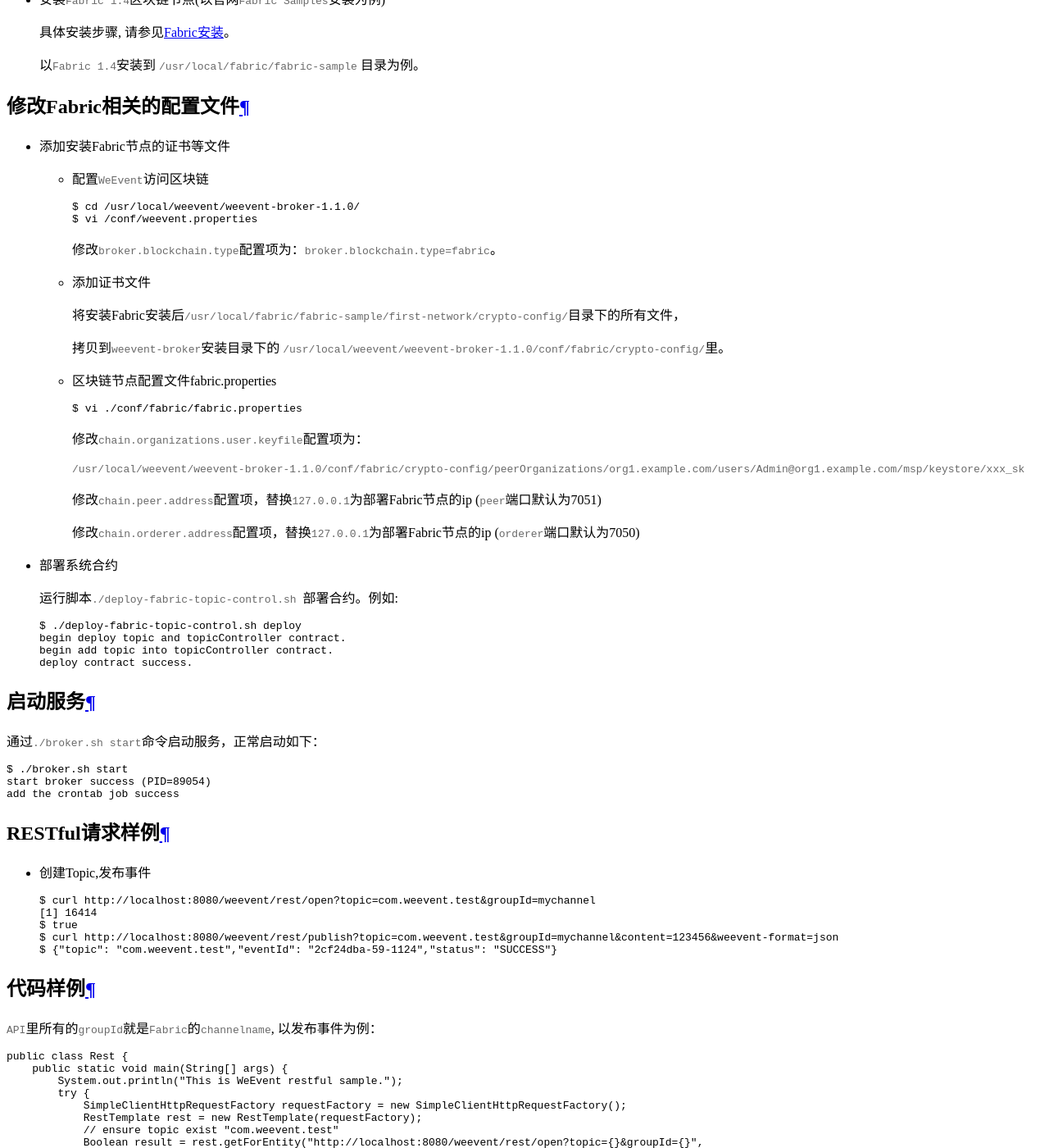
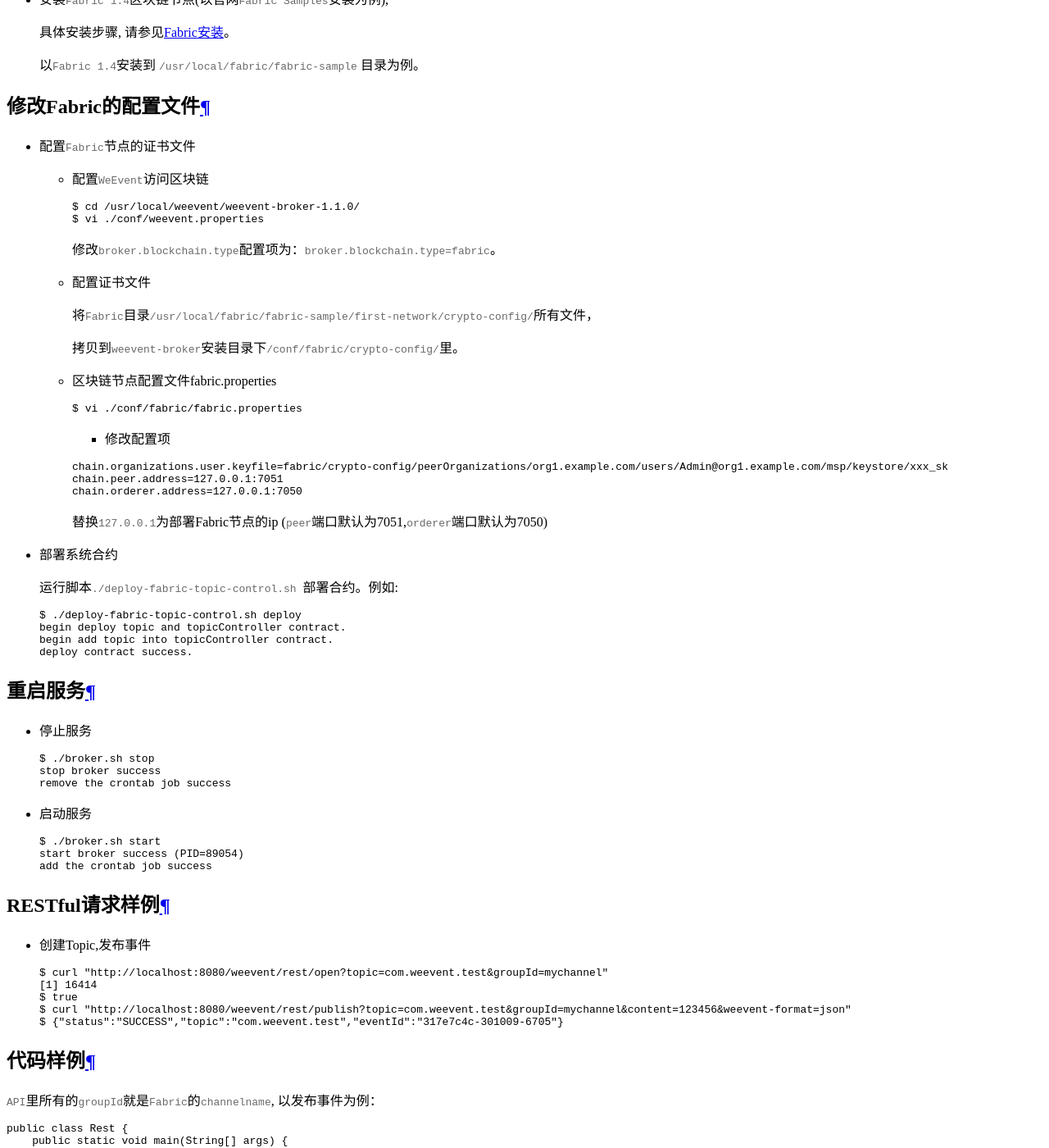
Before and after one commit to WeBankBlockchain/WeEvent-docs, a Sphinx documentation site: the page built from docs/advanced/fabric.md, in a window 1280 px wide and 1400 px high, scrolled down 802 px. Shown: the whole window at 82% size. Built offline with Sphinx 7.4.7 and the Read the Docs theme 2.0.0, drawn with Linux system fonts in a browser that asks for light colours; some of the changed text lies outside the part shown.

Commit message:
fix curl command, optizime curl result filed (#106)

````diff
--- a/docs/advanced/fabric.md
+++ b/docs/advanced/fabric.md
@@ -1,35 +1,36 @@
-## 适配Fabric
+## 配置Fabric
 
-`WeEvent`对区块链`Fabric 1.4`的支持。以下安装以`CentOS 7.2`为例。
+`WeEvent`支持区块链`Fabric 1.4`。以下安装以`CentOS 7.2`为例。
 
 ### 前置条件
-- 安装`weevent-broker`, 具体安装步骤[weevent-broker安装](../install/module/broker.html)
+- 安装`weevent-broker`, 具体安装步骤[weevent-broker章节](../install/module/broker.html)
 
   以`weevent-broker`安装到 `/usr/local/weevent/weevent-broker-1.1.0` 目录为例。
 
-- 安装`Fabric 1.4`区块链节点(以官网`Fabric Samples`安装为例)
+
+- 安装`Fabric 1.4`区块链节点(以官网`Fabric Samples`安装为例),
 
   具体安装步骤, 请参见[Fabric安装](https://hyperledger-fabric.readthedocs.io/en/latest/install.html)。
 
   以`Fabric 1.4`安装到 `/usr/local/fabric/fabric-sample` 目录为例。
 
-### 修改Fabric相关的配置文件
-- 添加安装Fabric节点的证书等文件
+### 修改Fabric的配置文件
+- 配置`Fabric`节点的证书文件
 
   - 配置`WeEvent`访问区块链
 
     ```shell
     $ cd /usr/local/weevent/weevent-broker-1.1.0/
-    $ vi /conf/weevent.properties
+    $ vi ./conf/weevent.properties
     ```
 
     修改`broker.blockchain.type`配置项为：`broker.blockchain.type=fabric`。
 
-  - 添加证书文件
+  - 配置证书文件
 
-    将安装Fabric安装后`/usr/local/fabric/fabric-sample/first-network/crypto-config/`目录下的所有文件，
+    将`Fabric`目录`/usr/local/fabric/fabric-sample/first-network/crypto-config/`所有文件，
 
-    拷贝到`weevent-broker`安装目录下的 `/usr/local/weevent/weevent-broker-1.1.0/conf/fabric/crypto-config/`里。
+    拷贝到`weevent-broker`安装目录下`/conf/fabric/crypto-config/`里。
 
   - 区块链节点配置文件fabric.properties
 
@@ -37,13 +38,14 @@
     $ vi ./conf/fabric/fabric.properties
     ```
 
-    修改`chain.organizations.user.keyfile`配置项为：
+    - 修改配置项
+    ```
+    chain.organizations.user.keyfile=fabric/crypto-config/peerOrganizations/org1.example.com/users/Admin@org1.example.com/msp/keystore/xxx_sk
+    chain.peer.address=127.0.0.1:7051
+    chain.orderer.address=127.0.0.1:7050
+    ```
 
-    `/usr/local/weevent/weevent-broker-1.1.0/conf/fabric/crypto-config/peerOrganizations/org1.example.com/users/Admin@org1.example.com/msp/keystore/xxx_sk`
-
-    修改`chain.peer.address`配置项，替换`127.0.0.1`为部署Fabric节点的ip (`peer`端口默认为7051)
-
-    修改`chain.orderer.address`配置项，替换`127.0.0.1`为部署Fabric节点的ip (`orderer`端口默认为7050)
+    替换`127.0.0.1`为部署Fabric节点的ip (`peer`端口默认为7051,`orderer`端口默认为7050)
 
 - 部署系统合约
 
@@ -56,25 +58,33 @@
   deploy contract success.
   ```
 
-### 启动服务
+### 重启服务
 
-  通过`./broker.sh start`命令启动服务，正常启动如下：
+- 停止服务
 
-  ```shell
-  $ ./broker.sh start
-  start broker success (PID=89054)
-  add the crontab job success
-  ```
+   ```shell
+   $ ./broker.sh stop
+   stop broker success
+   remove the crontab job success
+   ```
+
+- 启动服务
+
+   ```shell
+   $ ./broker.sh start
+   start broker success (PID=89054)
+   add the crontab job success
+   ```
 
 ### RESTful请求样例
 - 创建Topic,发布事件
 
   ```shell
-  $ curl http://localhost:8080/weevent/rest/open?topic=com.weevent.test&groupId=mychannel
+  $ curl "http://localhost:8080/weevent/rest/open?topic=com.weevent.test&groupId=mychannel"
   [1] 16414
   $ true
-  $ curl http://localhost:8080/weevent/rest/publish?topic=com.weevent.test&groupId=mychannel&content=123456&weevent-format=json
-  $ {"topic": "com.weevent.test","eventId": "2cf24dba-59-1124","status": "SUCCESS"}
+  $ curl "http://localhost:8080/weevent/rest/publish?topic=com.weevent.test&groupId=mychannel&content=123456&weevent-format=json"
+  $ {"status":"SUCCESS","topic":"com.weevent.test","eventId":"317e7c4c-301009-6705"}
   ```
 
 ### 代码样例
@@ -89,13 +99,13 @@
             SimpleClientHttpRequestFactory requestFactory = new SimpleClientHttpRequestFactory();
             RestTemplate rest = new RestTemplate(requestFactory);
             // ensure topic exist "com.weevent.test"
-            Boolean result = rest.getForEntity("http://localhost:8080/weevent/rest/open?topic={}&groupId={}",
+            Boolean result = rest.getForEntity("http://localhost:8080/weevent/rest/open?topic={topic}&groupId={groupId}",
                     Boolean.class,
                     "com.weevent.test",
                     "mychannel").getBody();
             System.out.println(result);
             // publish event to topic "com.weevent.test"
-            SendResult sendResult = rest.getForEntity("http://localhost:8080/weevent/rest/publish?topic={}&groupId={}&content={}",
+            SendResult sendResult = rest.getForEntity("http://localhost:8080/weevent/rest/publish?topic={topic}&groupId={groupId}&content={content}",
                     SendResult.class,
                     "com.weevent.test",
                     "mychannel",
````
Also changed, not shown: docs/install/module/Processor.md (+63 -57 lines), docs/protocal/jsonrpc.md (+2 -2 lines), docs/protocal/restful.md (+123 -133 lines).
